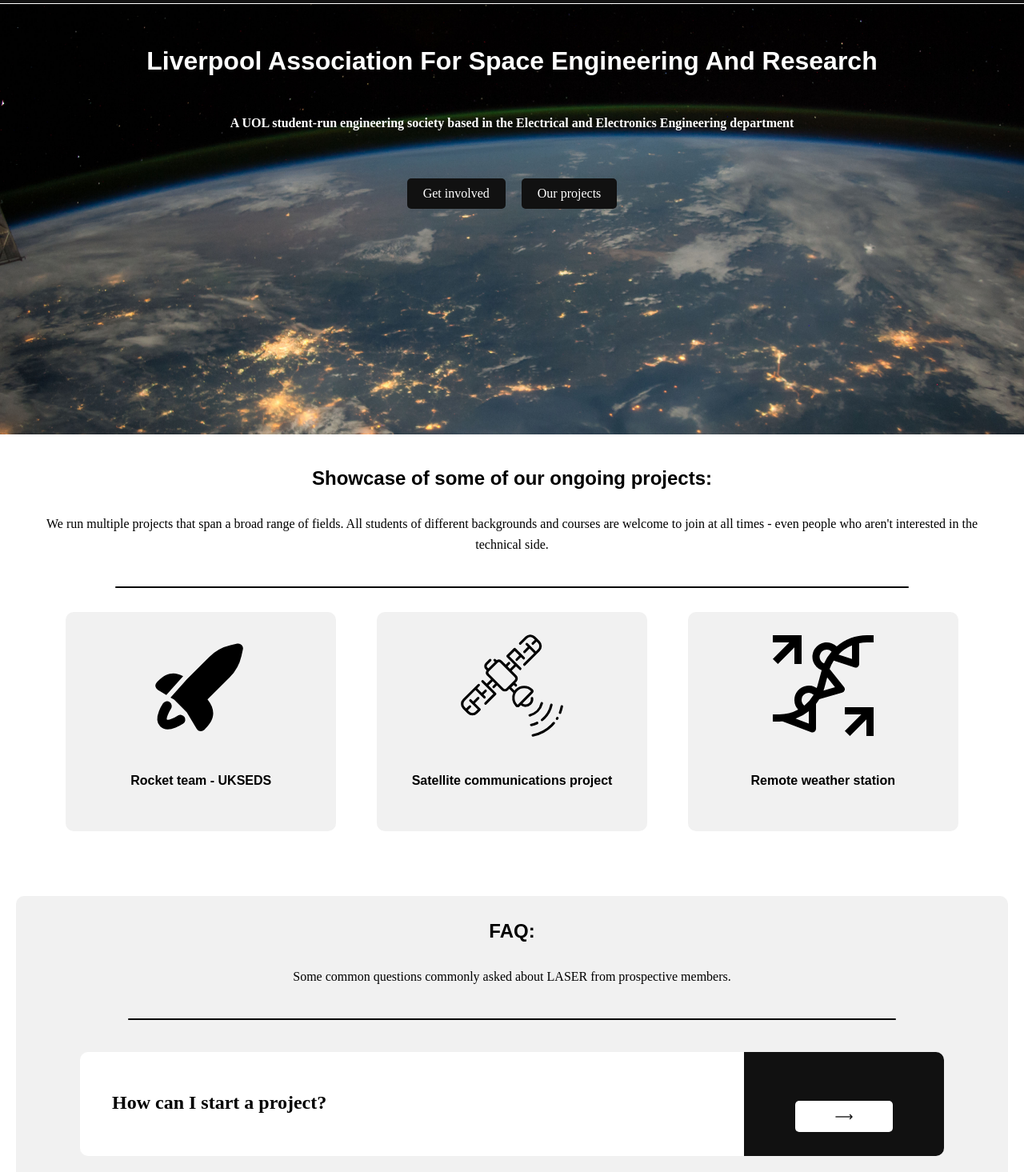
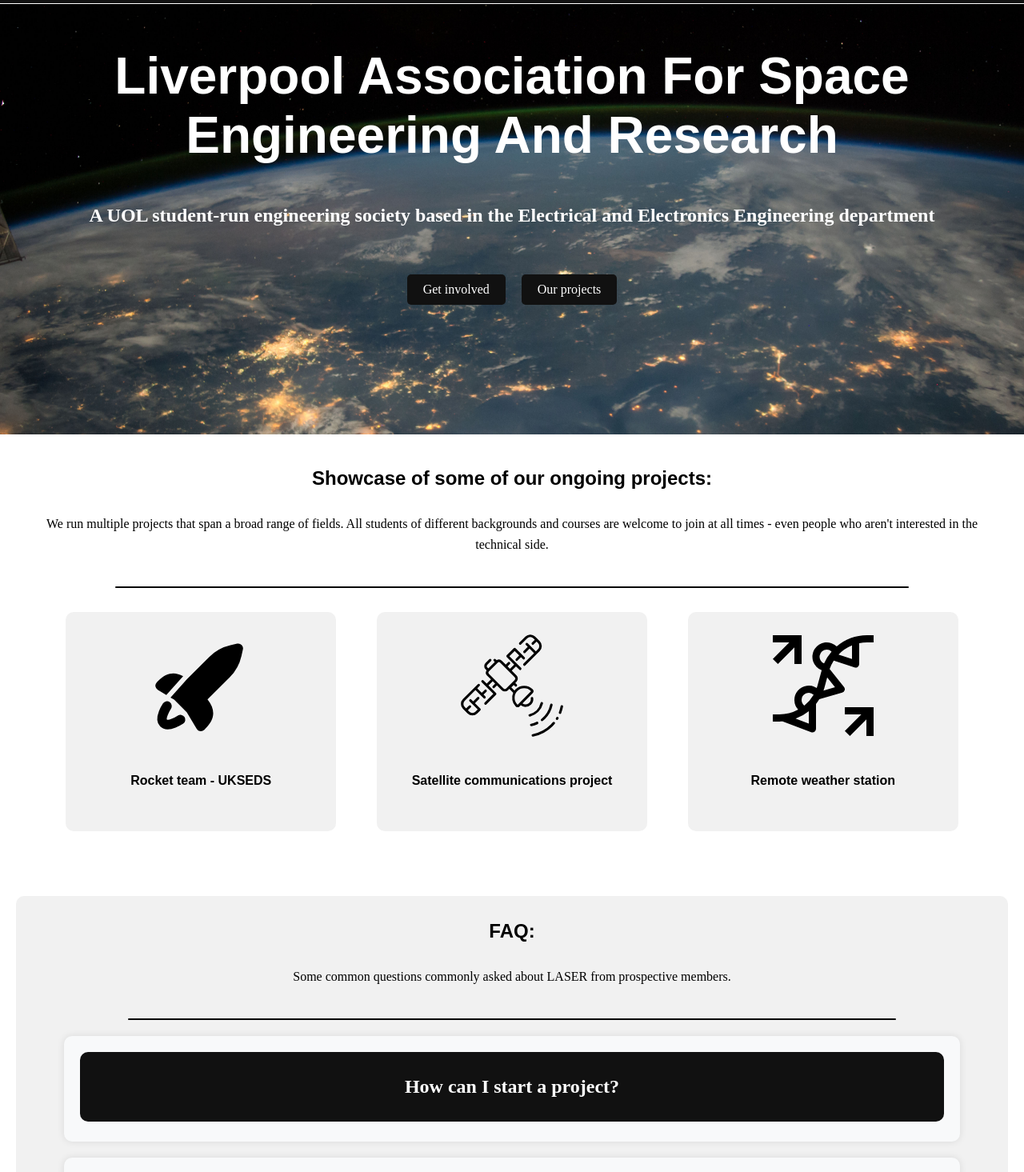
Before and after one commit to HarvMatthews/LASERWebsite, a SvelteKit app: page / in a window 1280 px wide. Shown: the part 60-1525 px from the top of the page at 80% size. Built offline with nearby package versions, Linux system fonts and the light colour scheme.

Commit message:
Tidy up of styling and FAQ section, Footer amendments

```diff
--- a/src/components/footer.svelte
+++ b/src/components/footer.svelte
@@ -1,5 +1,6 @@
 <!--Peter Hamilton 21/2/24-->
 <script>
+    import { onMount } from 'svelte';
     import '@fontsource-variable/exo-2';
     import '@fontsource-variable/orbitron';
 
@@ -9,6 +10,20 @@
     import whatsapp from '$lib/assets/icons/whatsapp.svg';
     import discord from '$lib/assets/icons/discord.svg';
     import canvas from '$lib/assets/icons/canvas.svg';
+
+    import Attribution from './index/attribution.svelte';
+
+    let showAttribution = false;
+
+    onMount(() => {showAttribution = false;});
+
+    function openAttribution() {
+        showAttribution = true;
+    }
+
+    function handleAttributionClose() {
+        showAttribution = false;
+    }
 
     const currentYear = new Date().getFullYear();
 </script>
@@ -85,6 +100,39 @@
         top: 10%;
     }
 
+    .footer-links {
+        display: flex;
+        justify-content: space-evenly;
+        align-items: center;
+        width:  50%;
+        padding: 2vh;
+    }
+
+    .footer-links a {
+        flex-grow: 1;
+        display: flex;
+        justify-content: center;
+        align-items: center;
+        position: relative;
+        text-decoration: none;
+        transition: color 0.3s ease;
+        font-family: 'Orbitron Variable', sans-serif;
+        color: white;
+    }
+
+    .footer-links a:hover {
+        color: #58a6ff;
+    }
+
+    .footer-links a:not(:last-child)::after {
+        content: "";
+        border-right: 1px solid white;
+        height: 80%;
+        position: absolute;
+        right: 0;
+        top: 10%;
+    }
+
     @media (max-width: 768px) {
       .footer-icons {
         display: flex;
@@ -93,6 +141,14 @@
         width: 100%;
         padding: 2vh;
     }
+    .footer-links {
+        display: flex;
+        justify-content: space-evenly;
+        align-items: center;
+        width:  100%;
+        padding: 2vh;
+    }
+
     }
 </style>
 
@@ -104,8 +160,15 @@
         <a href="https://chat.whatsapp.com/Hs5zybaWLcEGTOO6DJMgoO"><img src={whatsapp} alt="WhatsApp"></a>
         <a href="https://discord.gg/8RZZe7E6FS"><img src={discord} alt="Discord"></a>
         <a href="https://liverpool.instructure.com/courses/55224"><img src={canvas} alt="Canvas"></a>
-
+    </div>
+    <div class="footer-links">
+        <a style="cursor: pointer;" on:click={openAttribution}>Attribution</a>
+        <a href="">Privacy Policy</a>
     </div>
     <p>&copy; LASER {currentYear}</p>
     <p2>Numqam Solum Volare</p2>
 </div>
+
+<Attribution show={showAttribution} on:close={handleAttributionClose}>
+
+</Attribution>
--- /dev/null
+++ b/src/components/index/attribution.svelte
@@ -0,0 +1,45 @@
+<script>
+    import { createEventDispatcher } from 'svelte';
+
+    export let show = false;
+    const dispatch = createEventDispatcher();
+
+    function close() {
+      show = false;
+      dispatch('close');
+    }
+  </script>
+
+  <style>
+    .popup {
+      position: fixed;
+      top: 50%;
+      left: 50%;
+      transform: translate(-50%, -50%);
+      background: white;
+      padding: 2rem;
+      box-shadow: 0 4px 8px rgba(0, 0, 0, 0.1);
+      z-index: 1000;
+    }
+
+    .overlay {
+      position: fixed;
+      top: 0;
+      left: 0;
+      right: 0;
+      bottom: 0;
+      background: rgba(0, 0, 0, 0.5);
+      backdrop-filter: blur(8px);
+      z-index: 999;
+    }
+
+    .hidden {
+      display: none;
+    }
+  </style>
+
+  <div class:overlay={show} class:hidden={!show} on:click={close}></div>
+  <div class="popup" class:hidden={!show}>
+    <slot></slot>
+    <button on:click={close}>Close</button>
+  </div>
--- a/src/components/index/faq.svelte
+++ b/src/components/index/faq.svelte
@@ -1,160 +1,76 @@
-<!-- App.svelte -->
 <script lang="ts">
   import '@fontsource-variable/exo-2';
   import '@fontsource-variable/orbitron';
 
-    export let question:String;
-    export let answer:String;
+  export let question: string;
+  export let answer: string;
 
-    let rightOpen = false;
+  let isOpen = false;
 
-    function toggleRightBox() {
-      rightOpen = !rightOpen;
+  function toggleDropdown() {
+      isOpen = !isOpen;
+  }
+
+  function handleKeyDown(event: KeyboardEvent) {
+      if (event.key === 'Enter' || event.key === ' ') {
+          toggleDropdown();
+      }
   }
 </script>
 
 <style>
-    .box-container {
-      color: #000000;
-      margin: 0px auto;
+  .faq-container {
+      margin: 20px auto;
       padding: 20px;
       border-radius: 10px;
       width: 90%;
-      height: 130px;
-      display: flex;
-      align-items: stretch;
+      max-width: auto;
+      background-color: #f8f9fa;
+      box-shadow: 0 0 10px rgba(0, 0, 0, 0.1);
+      transition: all 0.3s ease;
+      font-family: 'Exo 2 Variable';
   }
 
-    .right-open .box1-content {
-      flex: 0;
-      padding: 0;
-      opacity: 0;
+  .question {
+      display: flex;
+      justify-content: center;
+      align-items: center;
+      cursor: pointer;
+      padding: 10px;
+      background: #111;
+      color: #fff;
+      border-radius: 10px;
+      font-size: 1rem;
+
   }
 
-    .right-open .box1-side {
-      flex: 0;
+  .answer {
+      max-height: 0;
+      opacity: 0;
+      overflow: hidden;
+      transition: max-height 0.3s ease, opacity 0.3s ease;
+      padding: 0 10px;
+      background: #fff;
+      color: #111;
+      border-radius: 0 0 10px 10px;
+      margin-top: 5px;
+      text-align: center;
+      font-size: 1rem;
+
   }
 
-    .right-open .box2-side {
-      flex: 2;
+  .answer.open {
+      max-height: 200px; /* Adjust based on content */
+      opacity: 1;
+      padding: 10px;
   }
-
-    .right-open .box2-content {
-      flex: 6;
-      padding: 30px 40px;
-      opacity: 1;
-    }
-
-    .box1-content {
-      transition: all 0.3s ease-out;
-      overflow: hidden;
-      font-family: 'Exo 2 Variable';
-      border-top-left-radius: 10px;
-      border-bottom-left-radius: 10px;
-    }
-    .box1-side {
-      transition: all 0.3s ease-out;
-      overflow: hidden;
-      font-family: 'Exo 2 Variable';
-      border-top-right-radius: 10px;
-      border-bottom-right-radius: 10px;
-
-    }
-    .box2-content {
-      transition: all 0.3s ease-out;
-      overflow: hidden;
-      font-family: 'Exo 2 Variable';
-      border-top-right-radius: 10px;
-      border-bottom-right-radius: 10px;
-    }
-    .box2-side {
-      transition: all 0.3s ease-out;
-      overflow: hidden;
-      font-family: 'Exo 2 Variable';
-      border-top-left-radius: 10px;
-      border-bottom-left-radius: 10px;
-    }
-
-    .box1-side,
-    .box2-side {
-      display: flex;
-      justify-content: center;
-      align-items: flex-end;
-    }
-
-    .box1-content {
-      background: #ffffff;
-      flex: 6;
-      padding: 30px 40px;
-    }
-
-    .box1-content p {
-      font-weight: bold;
-      font-style: italic;
-    }
-
-    .box1-side {
-      background: #111111;
-      flex: 2;
-    }
-
-    .box2-side {
-      background: #111111;
-      flex: 0;
-    }
-
-    .box2-content {
-      background: #ffffff;
-      flex: 0;
-    }
-
-    .box2-content a {
-        color: #ffffff;
-        text-decoration: underline;
-    }
-
-    .box2-content a:hover {
-        color: #2f00ff;
-    }
-
-    button {
-        padding: 10px 50px;
-        font-size: 2vh;
-        font-family: 'Exo 2 Variable';
-        margin: 30px 0;
-        background-color: #ffffff;
-        color: #111111;
-        border: none;
-        border-radius: 5px;
-        transition: all 0.3s ease;
-        cursor: pointer;
-    }
-
-    button:hover {
-        filter: invert(1);
-        transform: scale(1.05);
-    }
-
-    @media (max-width: 768px) {
-        .box-container {
-            height: 450px;
-        }
-    }
-
-
 </style>
 
-  <div class="box-container {rightOpen ? 'right-open' : ''}">
-    <div class="box1-content content">
-      <h1>{question}</h1>
+<div class="faq-container">
+  <div class="question" role="button" tabindex="0" on:click={toggleDropdown} on:keydown={handleKeyDown}>
+      <h2>{question}</h2>
   </div>
-    <div class="box1-side">
-      <button class="right-button" on:click={toggleRightBox}>⟶</button>
-    </div>
-    <div class="box2-side">
-      <button class="left-button" on:click={toggleRightBox}>⟵</button>
-    </div>
-    <div class="box2-content content">
-        <h1>{answer}</h1>
+  <div class="answer {isOpen ? 'open' : ''}">
+      <p>{answer}</p>
   </div>
 </div>
--- a/src/routes/+page.svelte
+++ b/src/routes/+page.svelte
@@ -10,6 +10,7 @@
 
     import Getinvolved from '../components/index/getinvolved.svelte';
 	import Faq from '../components/index/faq.svelte';
+    import Attribution from '../components/index/attribution.svelte';
 
      function scrollToProjects() {
         const projectsHeader = document.getElementById('projects-header');
@@ -42,19 +43,17 @@
     }
 
     .header h1 {
-      font-family: 'Orbitron Variable', sans-serif;
-      font-size: 4vh;
-      color: rgb(255, 255, 255);
-      padding: 20px;
-      margin: 10px auto;
+        font-family: 'Orbitron Variable', sans-serif;
+        padding: 20px;
+        font-size: 4rem;
+        margin: 10px 0;
     }
 
     .header h2 {
-      font-family: 'Exo 2 Variable';
-      font-size: 2vh;
-      color: rgb(255, 255, 255);
-      padding: 20px;
-      margin: 10px auto;
+        font-family: 'Exo 2 Variable';
+        padding: 20px;
+        font-size: 1.5rem;
+        margin: 10px 0;
     }
 
     .buttons {
```
Lines whose indentation alone changed are shown as unchanged.
